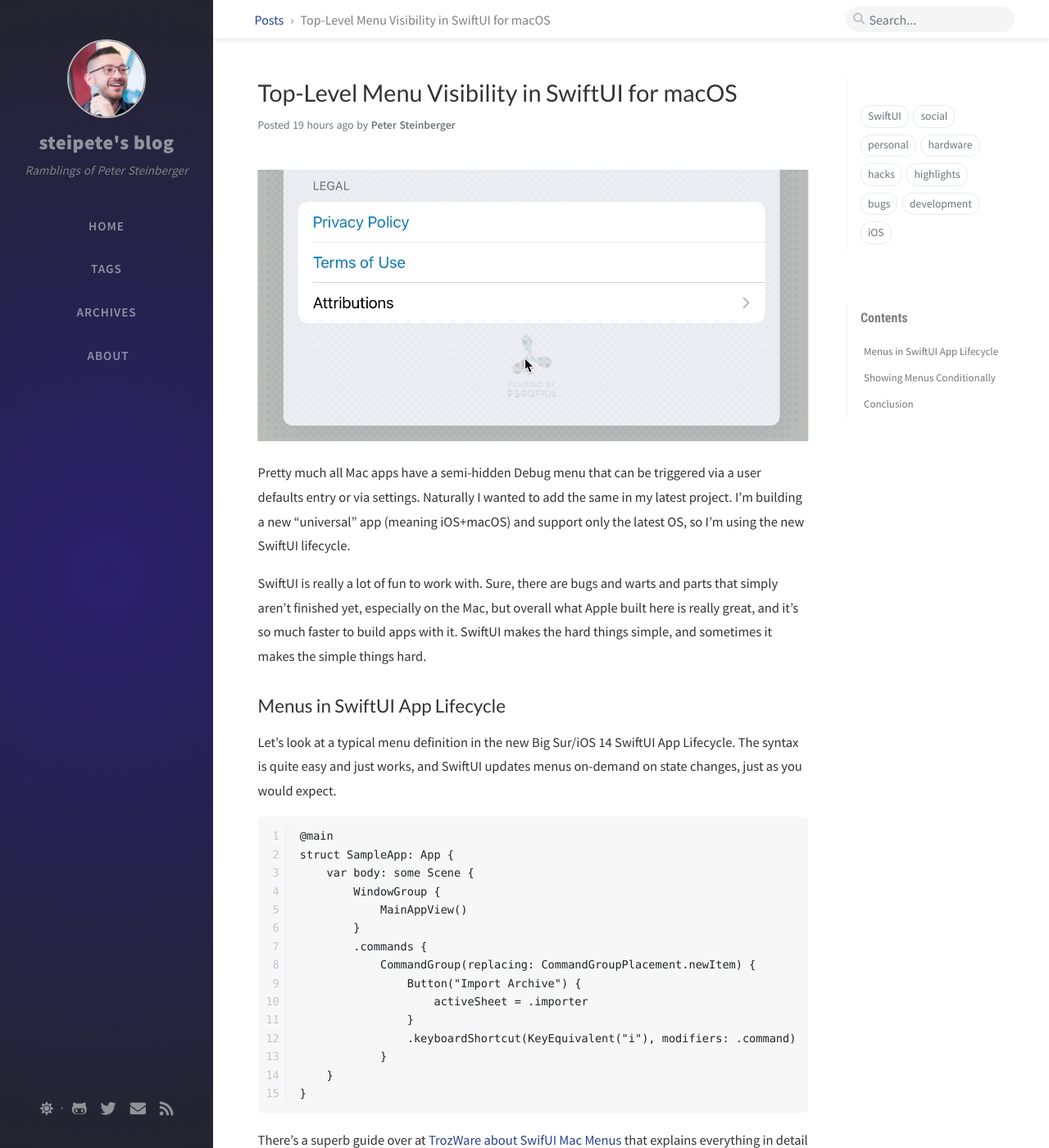
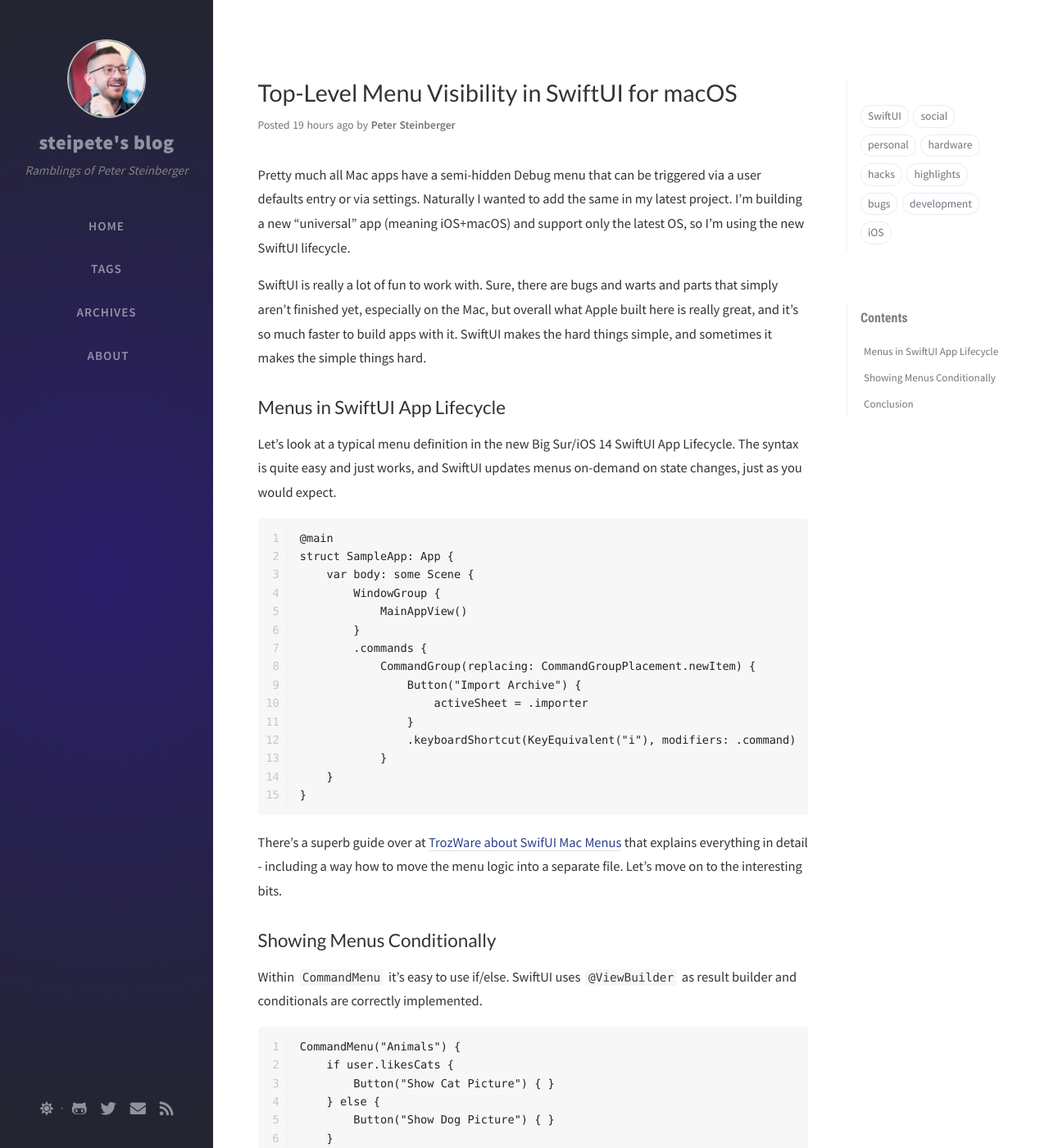
Before and after one commit to steipete/steipete.com, a Jekyll site: the page built from _posts/2021-04-09-top-level-menu-visibility-in-swiftui.md, in a window 1280 px wide and 1400 px high. Shown: the whole window at 82% size. Built offline with Jekyll 4.4.1, drawn with Linux system fonts in a browser that asks for light colours; nearby versions of some CDN libraries; comment, search, counter and statistics services are not loaded.

Commit message:
add image

```diff
--- a/_posts/2021-04-09-top-level-menu-visibility-in-swiftui.md
+++ b/_posts/2021-04-09-top-level-menu-visibility-in-swiftui.md
@@ -3,9 +3,13 @@
 title: "Top-Level Menu Visibility in SwiftUI for macOS"
 date: 2021-04-09 18:-00:00 +0200
 tags: iOS SwiftUI development
-image: /assets/img/2021/tap-longpress-button-swiftui/header.gif
+image: /assets/img/2021/top-level-menu-visibility-swiftui/flow-statement.png
 description: "SwiftUI's new app lifecycles makes it extremely simple to create menus on-demand. Modifying a top-level menu however is surprisingly hard.."
 ---
+
+<style type="text/css">
+div.post-content > img:first-child { display:none; }
+</style>
 
 Pretty much all Mac apps have a semi-hidden Debug menu that can be triggered via a user defaults entry or via settings. Naturally I wanted to add the same in my latest project. I'm building a new "universal" app (meaning iOS+macOS) and support only the latest OS, so I'm using the new SwiftUI lifecycle.
 
```
